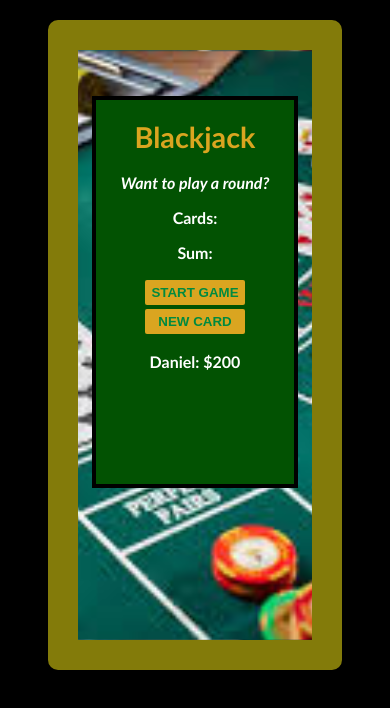
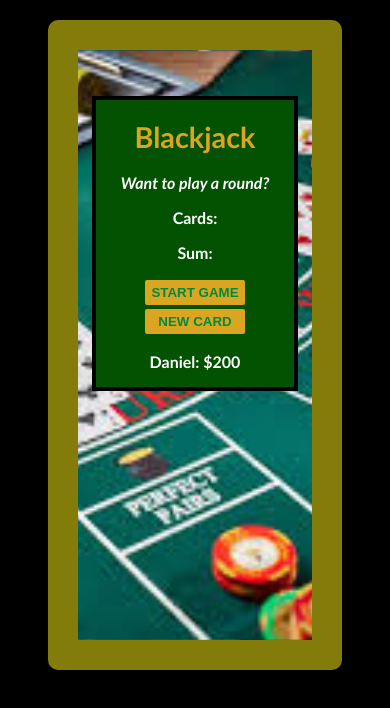
Before and after one commit to daniellamberti/BlackJack-Game-Challenge, a plain HTML site: page index.html in a window 390 px wide. Drawn offline with Linux system fonts and the light colour scheme.

Commit message:
css modification

```diff
--- a/index.css
+++ b/index.css
@@ -25,7 +25,7 @@ body {
     margin: 0 auto;
     border: 4px solid black;
     width: 40%;
-    height:75%;
+    height:auto;
     margin-top: 8%;
 }
 
@@ -33,7 +33,7 @@ body {
 
     #container {
     width: 50%;
-    height: 65%;
+    height: auto;
     margin-top: 12%;
     }
 
@@ -46,7 +46,7 @@ body {
 
     #container {
     width: 60%;
-    height: 65%;
+    height: auto;
     margin-top: 15%;
     }
     h1 {
@@ -58,7 +58,7 @@ body {
 
     #container {
     width: 70%;
-    height: 62%;
+    height: auto;
     margin-top: 18%;
     }
     h1 {
@@ -71,7 +71,7 @@ body {
 
     #container {
     width: 85%;
-    height: 65%;
+    height: auto;
     margin-top: 20%;
     }
     h1 {
@@ -83,7 +83,7 @@ body {
 
     #container {
     width: 85%;
-    height: 64%;
+    height: auto;
     margin-top: 22%;
     }
     h1 {
@@ -95,7 +95,7 @@ body {
 
     #container {
     width: 85%;
-    height: 70%;
+    height: auto;
     margin-top: 22%;
     }
     h1 {
```
